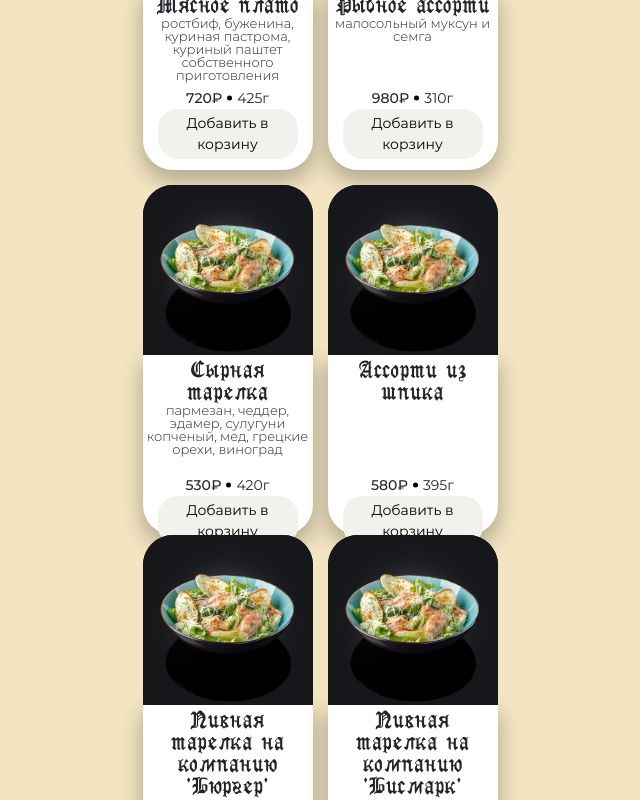
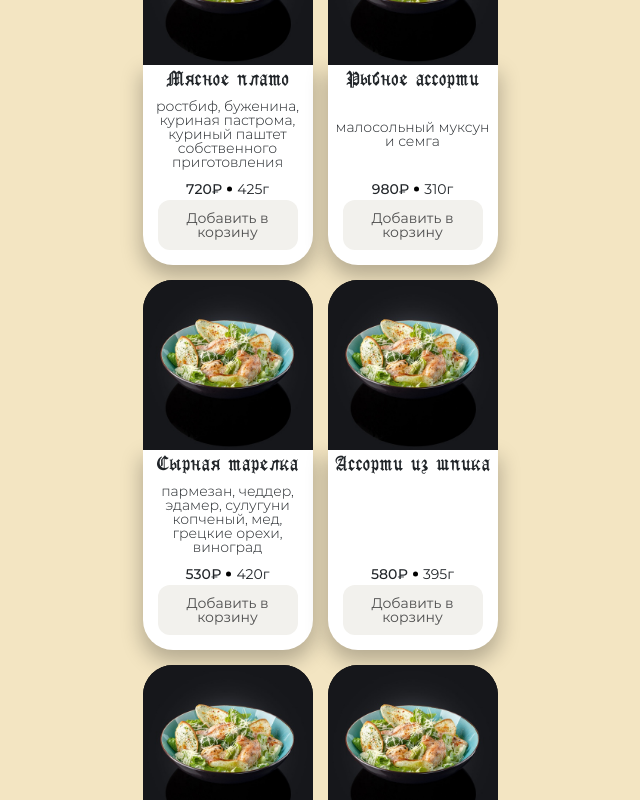
Before and after one commit to donelv/keln-restaraunt, a React (Create React App) app: page /menu in a window 1280 px wide. Shown: the part 1420-2220 px from the top of the page, without its empty margins (320-960 px from the left). Built offline with nearby package versions, Linux system fonts and the light colour scheme.

Commit message:
changed foodcard

```diff
--- a/src/assets/goods.json
+++ b/src/assets/goods.json
@@ -94,7 +94,7 @@
     { "categoryId": "3", "categoryName": "Горячие закуски" },
     {
       "id": "10",
-      "name": "Пивная тарелка на компанию 'Бюргер'",
+      "name": "Пивная тарелка 'Бюргер'",
       "price": "1155",
       "weight": "1000",
       "description": "куриные крылья, креветки жареные, чесночные гренки, картофель фри, соус блю-чиз, соус айоли, горчица, брецель",
@@ -103,7 +103,7 @@
     },
     {
       "id": "11",
-      "name": "Пивная тарелка на компанию 'Бисмарк'",
+      "name": "Пивная тарелка 'Бисмарк'",
       "price": "990",
       "weight": "760",
       "description": "луковые кольца, кольца кальмара, креветки Панко, чесночные гренки, соус кимчи, соус айоли, соус цезарь",
--- a/src/components/Foodcard/Foodcard.css
+++ b/src/components/Foodcard/Foodcard.css
@@ -19,7 +19,7 @@
 .menu .foodcards-item-bottom {
   border-radius: 0rem 0rem 3rem 3rem;
   /* width: 100%; */
-  height: 18rem;
+  height: 20rem;
   background-color: #ffffff;
   box-shadow: 0rem 1rem 2rem 0.2rem rgba(0, 0, 0, 0.25);
   /* position: relative; */
@@ -27,24 +27,27 @@
 .menu .foodcards-item-bottom h3 {
   font-family: 'GothicRus', sans-serif;
   text-align: center;
-  font-size: 2.2rem;
+  font-size: 1.9rem;
   padding-top: 0.5rem;
   line-height: 100%;
   margin: 0 0.5rem;
 }
 .menu .foodcards-item-bottom-description {
-  height: 7rem;
-  /* position: relative; */
+  height: 8.9rem;
+  position: relative;
+  /* width: 50%; */
+  text-align: center;
 }
 .menu .foodcards-item-bottom-description p {
   margin: 0;
-  /* position: absolute;
+  position: absolute;
   top: 50%;
-  transform: translateY(-50%); */
-  text-align: center;
+  transform: translateY(-50%);
+  /* text-align: center; */
   line-height: 100%;
   font-family: 'Montserrat-Light', sans-serif;
-  font-size: 1.3rem;
+  font-size: 1.4rem;
+  margin: 0 0.4rem;
   /* width: 100%; */
 }
 .menu .foodcards-item-bottom-info {
@@ -88,8 +91,10 @@
   border: none;
   background-color: #f2f1ed;
   font-size: 1.4rem;
-  border-radius: 2rem;
+  border-radius: 1.2rem;
   font-family: 'Montserrat-Regular', sans-serif;
+  color: #4e4e4e;
+  line-height: 100%;
 }
 .menu .foodcards-item-bottom-container-button-delete {
   width: 5rem;
--- a/src/components/Menu/Menu.css
+++ b/src/components/Menu/Menu.css
@@ -7,6 +7,6 @@
   justify-content: center;
   grid-row-gap: 1.5rem;
   grid-column-gap: 1.5rem;
-  margin: 0 1.5rem;
+  margin: 0 1.5rem 1.5rem 1.5rem;
   grid-template-columns: repeat(2, 170px);
 }
```
